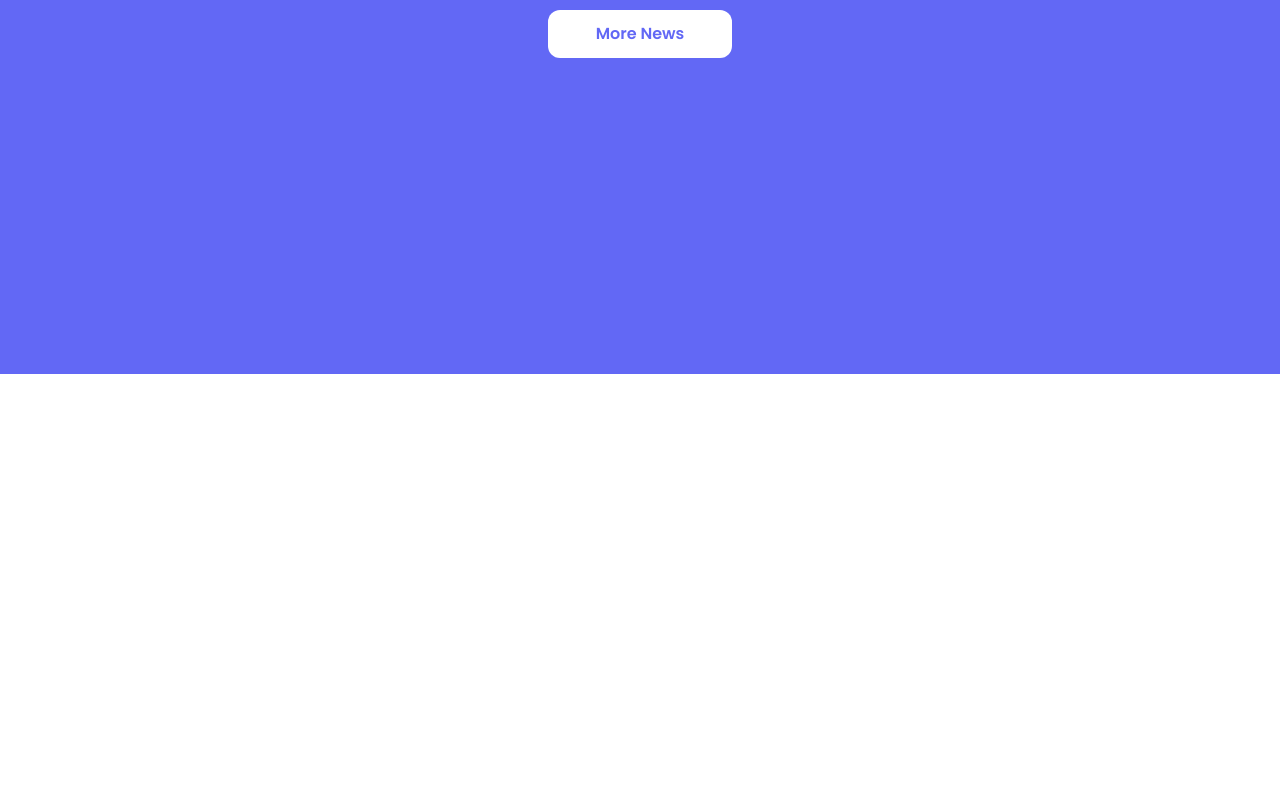
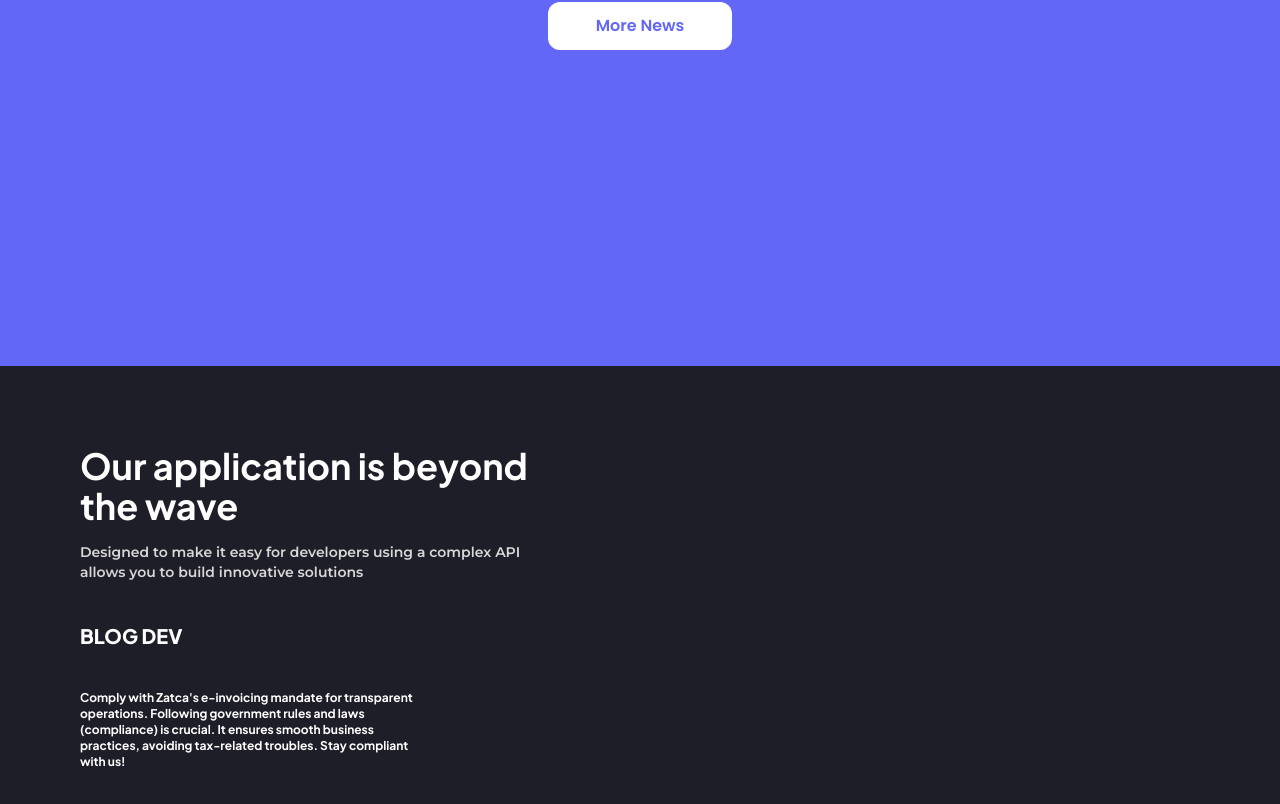
Before and after one commit to MuhammadZaidKhan/React-Blog-Website, a React (Vite) app: page / in a window 1280 px wide. Shown: the part 3194-3998 px from the top of the page. Before the commit the page ends 3568 px from the top, so only its background shows below. Built offline with nearby package versions, Linux system fonts and the light colour scheme; a web font is replaced by a local one.

Commit message:
Working on Footer

```diff
--- a/src/App.css
+++ b/src/App.css
@@ -2,6 +2,10 @@
 
 @import url('https://fonts.googleapis.com/css2?family=Poppins:ital,wght@0,100;0,200;0,300;0,400;0,500;0,600;0,700;0,800;0,900;1,100;1,200;1,300;1,400;1,500;1,600;1,700;1,800;1,900&family=Radio+Canada:ital,wght@0,300..700;1,300..700&display=swap');
 
+@import url('https://fonts.googleapis.com/css2?family=Plus+Jakarta+Sans:ital,wght@0,200..800;1,200..800&display=swap');
+
+@import url('https://fonts.googleapis.com/css2?family=Montserrat:ital,wght@0,100..900;1,100..900&family=Plus+Jakarta+Sans:ital,wght@0,200..800;1,200..800&display=swap');
+
 @tailwind base;
 @tailwind components;
 @tailwind utilities;
--- a/src/App.jsx
+++ b/src/App.jsx
@@ -3,12 +3,14 @@ import { Routes, BrowserRouter, Route } from 'react-router-dom';
 import Navbar from './Components/Navbar'
 import Home from './Components/Home'
 import Blogs from './Components/Blogs'
+import Footer from './Components/Footer'
 function App() {
   return (
     <BrowserRouter>
       <Navbar />
       <Home />
       <Blogs />
+      <Footer />
       {/* <Routes>
         <Route path='/' element={} />
         <Route path='/' element={} />
--- a/src/Components/Blogs.jsx
+++ b/src/Components/Blogs.jsx
@@ -32,7 +32,7 @@ const Blogs = () => {
                     </div>
                 </div>
 
-                <div className='flex justify-center pt-16 pb-10 mr-20'>
+                <div className='flex justify-center pt-16 pb-8 mr-20'>
                     <button className="bg-purpell text-white px-12 py-2 ml-20 rounded-2xl font-poppins font-semibold">
                         See More
                     </button>
--- /dev/null
+++ b/src/Components/Footer.jsx
@@ -0,0 +1,21 @@
+import React from 'react'
+
+const Footer = () => {
+    return (
+        <div className='bg-blackk text-white'>
+            <div className='p-20'>
+                <h1 className='font-Plus-Jakarta-Sans font-bold text-4xl'>Our application is beyond <br /> the wave</h1>
+                <p className='font-Montserrat pt-4 font-semibold text-sm text-footer-p'>Designed to make it easy for developers using a complex API <br />allows you to build innovative solutions </p>
+
+                <h2 className='font-Plus-Jakarta-Sans font-extrabold text-xl pt-10'>BLOG DEV</h2>
+                <p className='font-Plus-Jakarta-Sans font-bold text-xs pt-10'>Comply with Zatca's e-invoicing mandate for transparent <br />
+                    operations. Following government rules and laws <br />
+                    (compliance) is crucial. It ensures smooth business <br />
+                    practices, avoiding tax-related troubles. Stay compliant <br />
+                    with us!</p>
+            </div>
+        </div>
+    )
+}
+
+export default Footer
--- a/tailwind.config.js
+++ b/tailwind.config.js
@@ -12,6 +12,8 @@ export default {
         // "Inter": ["Inter"],
         "poppins": ["Poppins"],
         "RadioCanada": ["RadioCanada"],
+        "Plus-Jakarta-Sans": ["Plus Jakarta Sans"],
+        "Montserrat": ["Montserrat"]
         // "averia-serif-libre": ["averia-serif-libre"]
       },
       colors: {
@@ -19,7 +21,8 @@ export default {
         'blackk': '#1E1E28',
         'purpell': '#6268F5',
         'custom-black': '#212529',
-        'blogs-bg': '#3F9AFF0F'
+        'blogs-bg': '#3F9AFF0F',
+        'footer-p': '#D8D8D8',
       },
     },
   },
```
